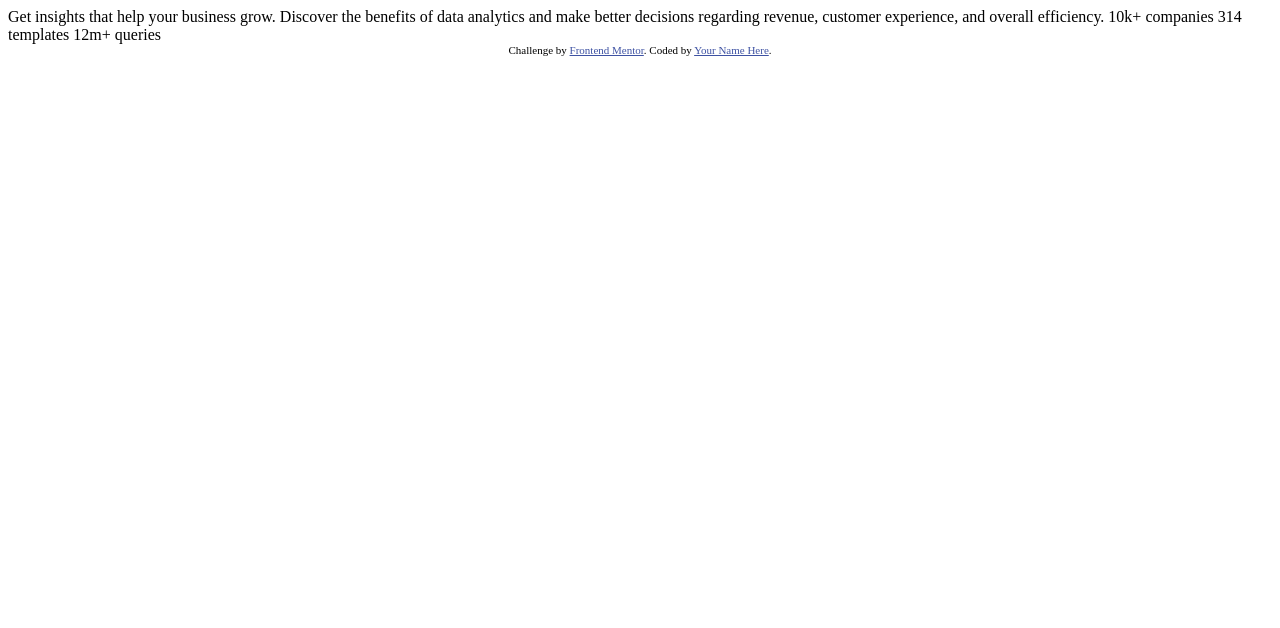
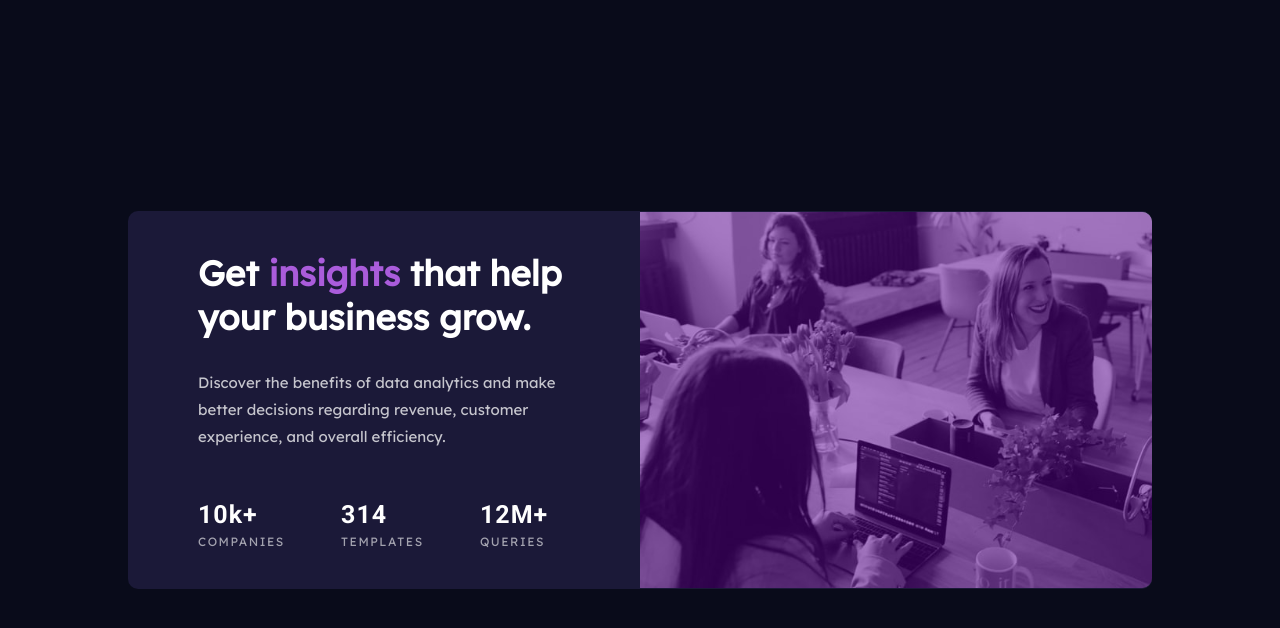
Before and after one commit to Bringas21/Stats-Preview-Card-Component-Solution, a plain HTML site: page index.html in a window 1280 px wide. Drawn offline with Linux system fonts and the light colour scheme.

Commit message:
Finish first draft

```diff
--- a/index.html
+++ b/index.html
@@ -5,29 +5,56 @@
   <meta name="viewport" content="width=device-width, initial-scale=1.0"> <!-- displays site properly based on user's device -->
 
   <link rel="icon" type="image/png" sizes="32x32" href="./images/favicon-32x32.png">
+  <link rel="stylesheet" href="./style.css">
 
   <title>Frontend Mentor | Stats preview card component</title>
 
   <!-- Feel free to remove these styles or customise in your own stylesheet 👍 -->
-  <style>
+  <!-- <style>
     .attribution { font-size: 11px; text-align: center; }
     .attribution a { color: hsl(228, 45%, 44%); }
-  </style>
+  </style> -->
 </head>
 <body>
-
-  Get insights that help your business grow.
-
-  Discover the benefits of data analytics and make better decisions regarding revenue, customer
-  experience, and overall efficiency.
-
-  10k+ companies
-  314 templates
-  12m+ queries
-
-  <div class="attribution">
+  <main>
+    <section class="card">
+      <div class="card__img">
+        <img
+          src="./images/image-header-mobile.jpg"
+          alt=""
+          class="mobile__img"
+        >
+        <img
+          src="./images/image-header-mobile.jpg"
+          alt=""
+          class="desktop__img"
+        >
+        <!-- <div class="overlay"></div> -->
+      </div>
+      <div class="card__info">
+        <h1 class="text__heading">Get <span class="text__highlight">insights</span> that help your business grow.</h1>
+        <p class="text__descrp">Discover the benefits of data analytics and make better decisions regarding revenue, customer
+          experience, and overall efficiency.</p>
+        <div class="card__stats">
+          <div class="card__stat">
+            <h4 class="text__heading--stats">10k+</h4>
+            <p class="text__stats">COMPANIES</p>
+          </div>
+          <div class="card__stat">
+            <h4 class="text__heading--stats">314</h4>
+            <p class="text__stats">TEMPLATES</p>
+          </div>
+          <div class="card__stat">
+            <h4 class="text__heading--stats">12M+</h4>
+            <p class="text__stats">QUERIES</p>
+          </div>
+        </div>
+      </div>
+    </section>
+  </main>
+  <!-- <div class="attribution">
     Challenge by <a href="https://www.frontendmentor.io?ref=challenge" target="_blank">Frontend Mentor</a>.
     Coded by <a href="#">Your Name Here</a>.
-  </div>
+  </div>  -->
 </body>
 </html>
--- /dev/null
+++ b/style.css
@@ -0,0 +1,183 @@
+/* Import Font Families */
+@import url('https://fonts.googleapis.com/css2?family=Roboto:wght@400;700&display=swap');
+@import url('https://fonts.googleapis.com/css2?family=Lexend+Deca&display=swap');
+
+/* Reset */
+*,
+*::before,
+*::after {
+  padding: 0;
+  margin: 0;
+  box-sizing: border-box;
+}
+
+html {
+  font-size: 62.5%;
+}
+
+body {
+  font-family: 'Lexend Deca', 'Roboto', sans-serif;
+}
+
+/* Mobile */
+main {
+  min-width: 100vw;
+  min-height: 100vh;
+  background-color: hsl(233, 47%, 7%);
+  display: flex;
+  align-items: center;
+  justify-content: center;
+}
+
+.card__img {
+  position: relative;
+}
+
+.card__img::after {
+  position: absolute;
+  content: '';
+  height: 99%;
+  width: 100%;
+  left: 0;
+  top: 0;
+  background-color: hsla(277, 100%, 29%, 0.5);
+  border-radius: 1rem 1rem 0 0;
+}
+
+.card {
+  display: flex;
+  flex-direction: column;
+  align-items: center;
+  width: 90%;
+  background-color: hsl(244, 38%, 16%);
+  row-gap: 2rem;
+  border-radius: 1rem;
+}
+
+.mobile__img {
+  object-fit: cover;
+  width: 100%;
+  height: 100%;
+  border-radius: 1rem 1rem 0 0;
+}
+
+.desktop__img {
+  display: none;
+}
+
+.card__info {
+  display: flex;
+  flex-direction: column;
+  align-items: center;
+  row-gap: 1.5rem;
+  width: 90%;
+  text-align: center;
+  margin-top: 1rem;
+}
+
+.card__stats {
+  display: flex;
+  flex-direction: column;
+  row-gap: 3.2rem;
+  margin: 1rem 0 4rem 0;
+}
+
+.text__heading {
+  color: hsl(0, 0%, 100%);
+  font-size: 2.8rem;
+  padding: 0 2rem;
+}
+
+.card__stat {
+  display: flex;
+  flex-direction: column;
+  align-items: center;
+  row-gap: 0.5rem;
+}
+
+.text__heading--stats {
+  color: hsl(0, 0%, 100%);
+  font-family: 'Roboto', sans-serif;
+  font-size: 2.5rem;
+  letter-spacing: 0.1rem;
+}
+
+.text__descrp {
+  color: hsla(0, 0%, 100%, 0.75);
+  font-size: 1.5rem;
+  font-weight: 400;
+  line-height: 2.7rem;
+  padding: 0 2rem;
+}
+
+.text__stats {
+  color: hsla(0, 0%, 100%, 0.6);
+  font-size: 1.2rem;
+  letter-spacing: 0.15rem;
+}
+
+/* Desktop */
+.text__highlight {
+  color: hsl(277, 64%, 61%);
+}
+
+@media(min-width: 768px) {
+  .card {
+    flex-direction: row-reverse;
+    justify-content: space-between;
+    width: 80%;
+  }
+
+  .card__img {
+    width: 50%;
+    height: 100%;
+  }
+
+  .card__img::after {
+    height: 100%;
+    border-radius: 0 1rem 1rem 0;
+  }
+
+  .mobile__img {
+    display: none;
+  }
+
+  .desktop__img {
+    display: block;
+    object-fit: cover;
+    width: 100%;
+    height: 100%;
+    border-radius: 0 1rem 1rem 0;
+  }
+
+  .card__info {
+    width: 36%;
+    align-items: flex-start;
+    justify-content: flex-start;
+    margin-left: 7rem;
+    row-gap: 3rem;
+  }
+
+  .card__stats{
+    flex-direction: row;
+    justify-content: space-between;
+    width: 95%;
+    margin-top: 2rem;
+  }
+
+  .card__stat {
+    align-items: flex-start;
+  }
+
+  .text__heading {
+    padding: 0;
+    font-size: 3.5rem;
+    text-align: start;
+    margin-top: 3rem;
+  }
+
+  .text__descrp{
+    padding: 0;
+    text-align: start;
+  }
+}
```
